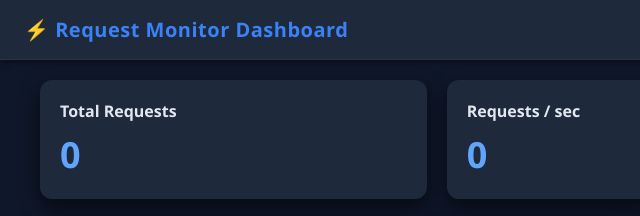
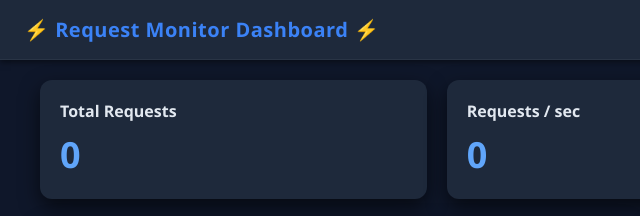
Before and after one commit to ReinaOnTop/REQUESTS-TRACKER, a website: page index.html in a window 1280 px wide. Shown: the top 216 px of the page, 0-640 px from the left. Drawn offline with nearby package versions, Linux system fonts and the light colour scheme; no server answers.

Commit message:
Update index.html

```diff
--- a/index.html
+++ b/index.html
@@ -94,7 +94,7 @@
 </head>
 <body>
   <header>
-    <h1>⚡ Request Monitor Dashboard</h1>
+    <h1>⚡ Request Monitor Dashboard ⚡</h1>
   </header>
 
   <div class="container">
```
